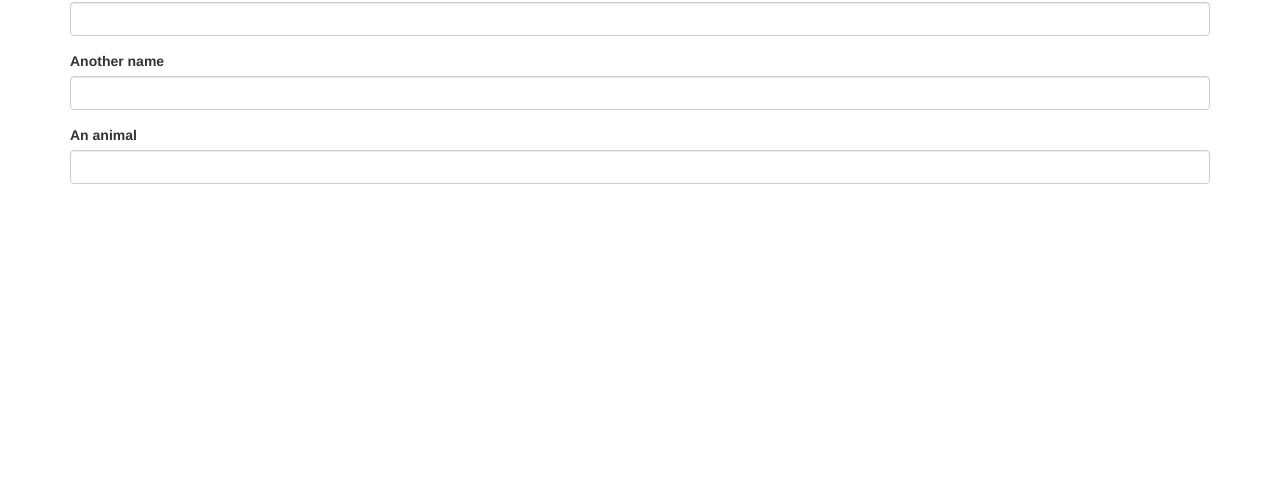
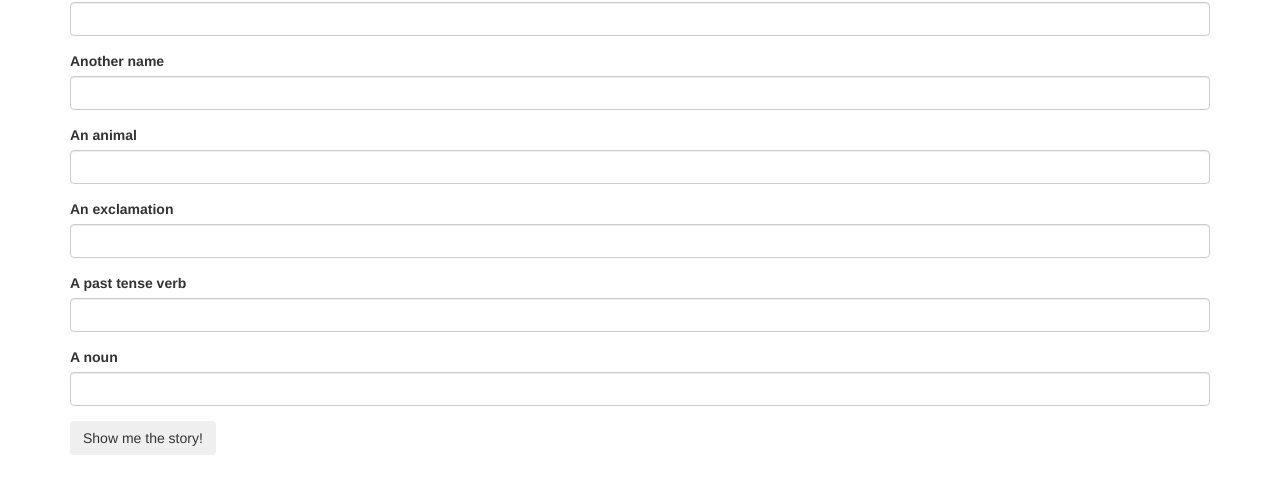
Before and after one commit to smoody0208/MadLib, a plain HTML site: page index.html in a window 1280 px wide. Shown: the part 93-586 px from the top of the page. Drawn offline with nearby package versions, Linux system fonts and the light colour scheme.

Commit message:
THis will add our paragraph and complete the Questionaire, also, paragraph will initially not show.

```diff
--- a/CSS/styles.css
+++ b/CSS/styles.css
@@ -0,0 +1,3 @@
+#story {
+  display: none;
+}
--- a/index.html
+++ b/index.html
@@ -26,8 +26,28 @@
           <label for="animal">An animal</label>
           <input id="animal" class="form-control" type="text">
         </div>
+        <div class="form-group">
+          <label for="exclamation">An exclamation</label>
+          <input id="exclamation" class="form-control" type="text">
+        </div>
+        <div class="form-group">
+          <label for="verb">A past tense verb</label>
+          <input id="verb" class="form-control" type="text">
+        </div>
+        <div class="form-group">
+          <label for="noun">A noun</label>
+          <input id="noun" class="form-control" type="text">
+        </div>
 
+        <button type="submit" class="btn">Show me the story!</button>
       </form>
     </div>
+
+    <div id="story">
+      <h1>A fantastical adventure</h1>
+      <p>One day, <span class="person1"></span> and <span class="person2"></span> were walking through the woods, when suddenly a giant <span class="animal"></span> appeared.  "<span class="exclamation"></span>", <span class="person1"></span> cried.  The two of them <span class="verb"></span> as quickly possible, and when they were safe, <span class="person1"></span> and <span class="person2"></span> gave each other a giant <span class="noun"></span>.
+      </p>
+    </div>
+  </div>
 </body>
 </html>
```
